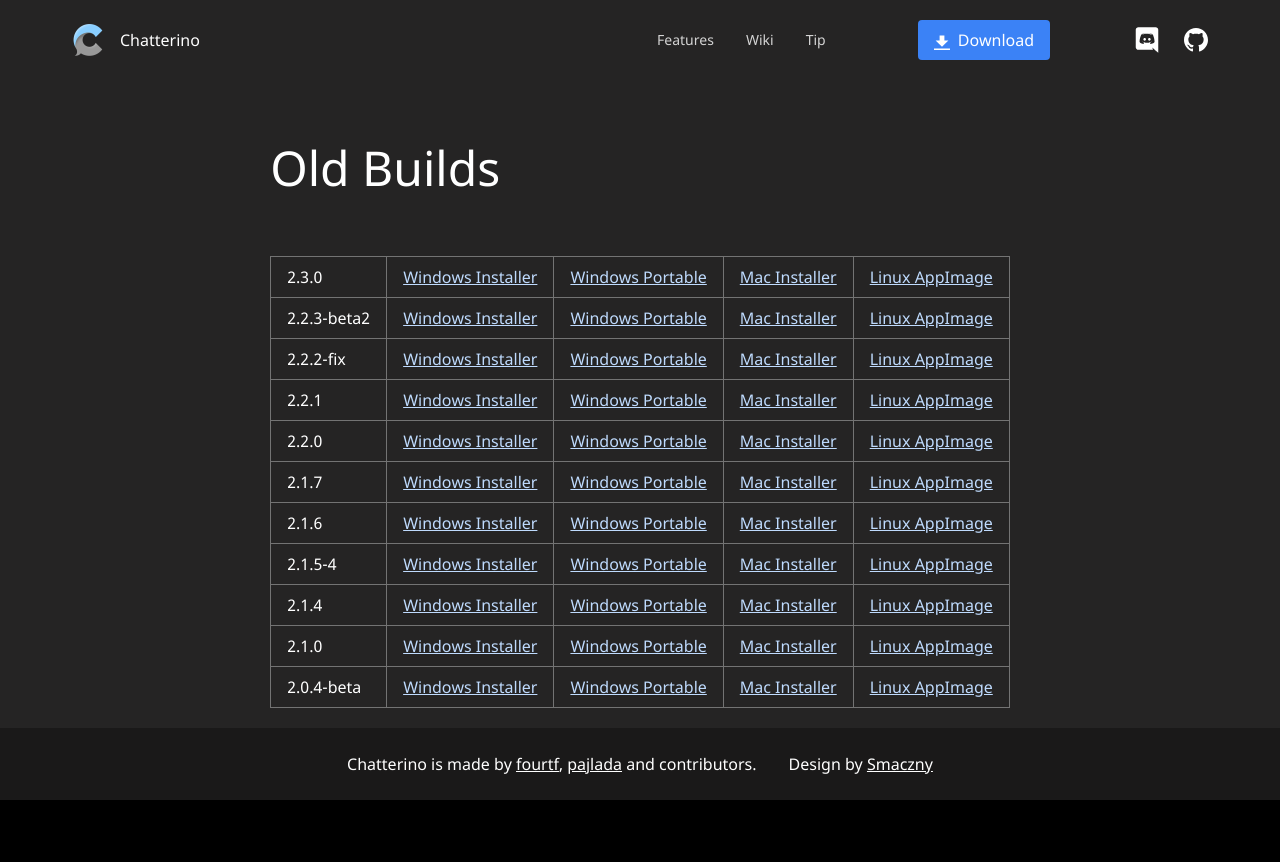
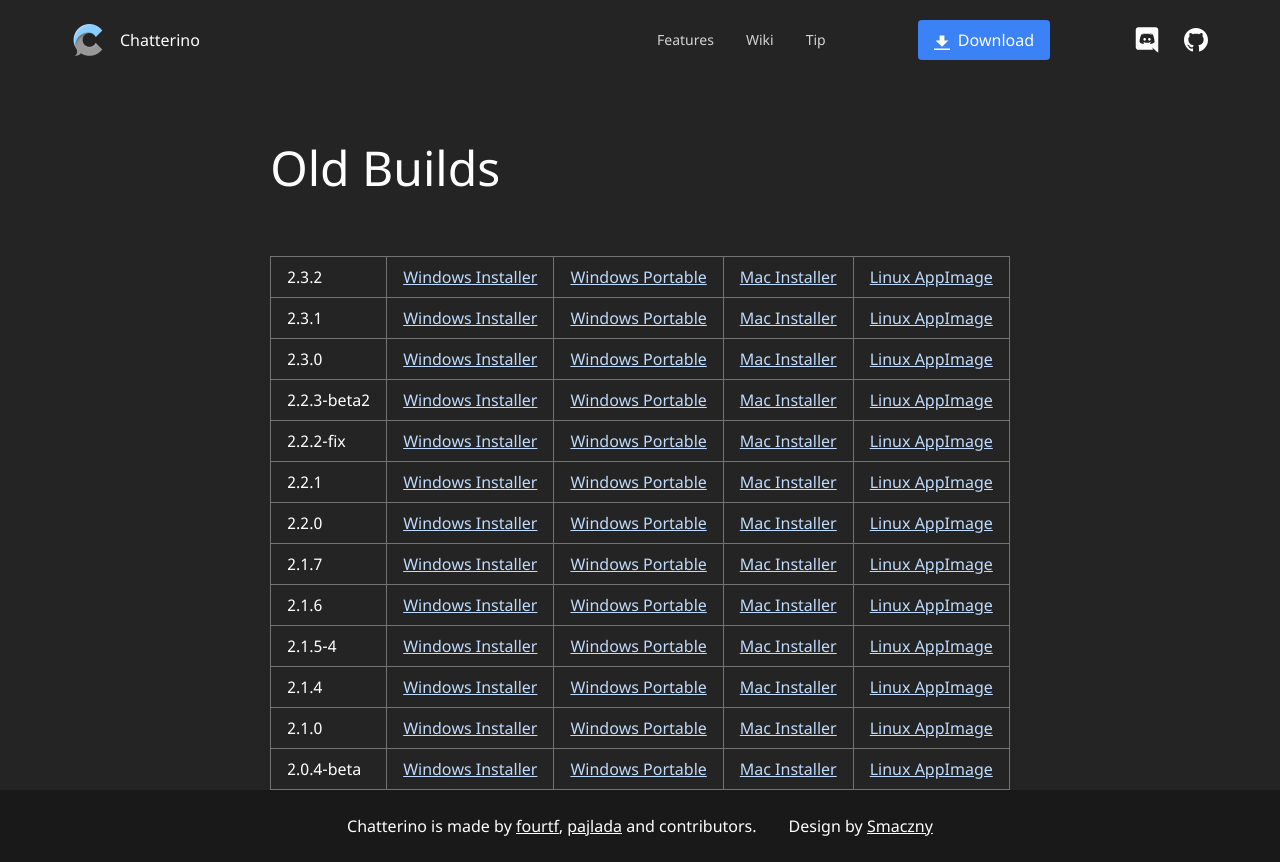
Before and after one commit to Chatterino/website, a Next.js app: page /download in a window 1280 px wide. Before the commit the page ends 800 px from the top, so only its background shows below. Built offline with nearby package versions, Linux system fonts and the light colour scheme.

Commit message:
Update links.js

```diff
--- a/links.js
+++ b/links.js
@@ -24,6 +24,8 @@
   "2.2.2-fix",
   "2.2.3-beta2",
   "2.3.0",
+  "2.3.1",
+  "2.3.2",
 ];
 export const allV1Versions = [
   "0.2.6.4",
```
